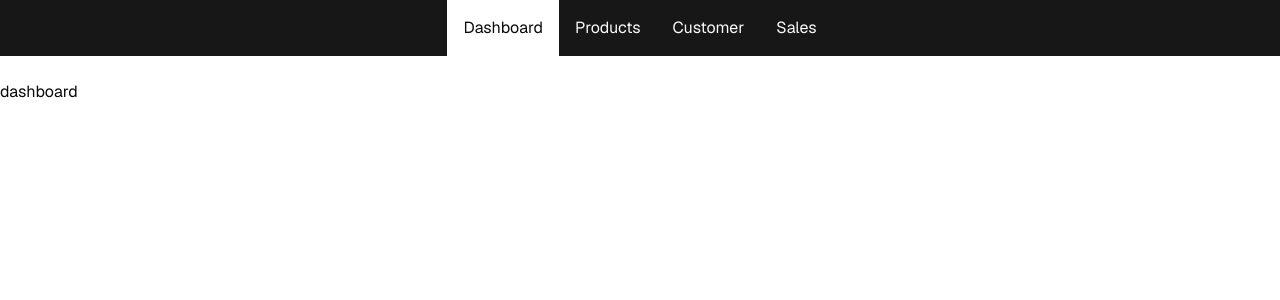
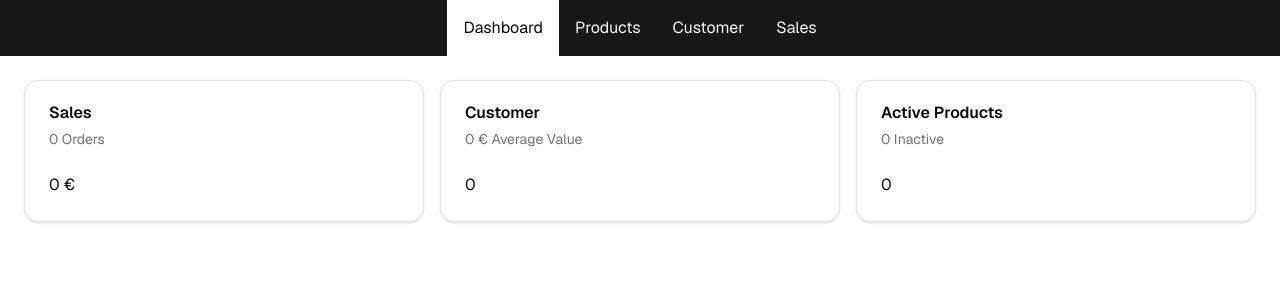
Before and after one commit to BRC-Thomas/next-js-ecommerce-mvp, a Next.js app: page /admin in a window 1280 px wide. Shown: the top 300 px of the page. Built offline with nearby package versions, Linux system fonts and the light colour scheme; no server answers; the database is empty.

Commit message:
✨ Dashboard admin - Metadata to english - Card component (sales, customer, products) - lib/formatter currency/number - update package prisma - add padding admin layout - loader dashboard admin - layout admin force cache reset

```diff
--- a/package.json
+++ b/package.json
@@ -9,7 +9,7 @@
     "lint": "eslint"
   },
   "dependencies": {
-    "@prisma/client": "^6.17.0",
+    "@prisma/client": "^6.17.1",
     "class-variance-authority": "^0.7.1",
     "clsx": "^2.1.1",
     "lucide-react": "^0.545.0",
--- a/src/app/admin/layout.tsx
+++ b/src/app/admin/layout.tsx
@@ -1,4 +1,6 @@
-import  { Nav, NavLink } from "@/components/Nav";
+import { Nav, NavLink } from "@/components/Nav";
+
+export const dynamique = "force-dynamic"
 
 export default function layout({
   children,
@@ -13,7 +15,7 @@ export default function layout({
         <NavLink href="/admin/users">Customer</NavLink>
         <NavLink href="/admin/orders">Sales</NavLink>
       </Nav>
-      <div className="container my-6">
+      <div className="container my-6 px-6">
         {children}
     </div>
     </>
--- /dev/null
+++ b/src/app/admin/loading.tsx
@@ -0,0 +1,9 @@
+import { Loader2Icon } from "lucide-react";
+
+export default function AdminLoading() {
+  return (
+    <div className="flex justify-center">
+      <Loader2Icon className="size-24 animate-spin" />
+    </div>
+  )
+}
--- a/src/app/admin/page.tsx
+++ b/src/app/admin/page.tsx
@@ -1,5 +1,83 @@
-export default function page() {
+import { Card, CardContent, CardDescription, CardHeader, CardTitle } from "@/components/ui/card";
+import prisma from "@/db/db";
+import { formatCurrency, formatNumber } from "@/lib/formatters";
+
+async function getSalesData() {
+  const data = await prisma.order.aggregate({
+    _sum: { pricePaidInCents: true },
+    _count: true
+  })
+
+  return {
+    amout: (data._sum.pricePaidInCents || 0) / 100,
+    numberOfSales: data._count
+  }
+}
+
+async function getUserData() {
+ const [userCount, orderData] = await Promise.all([
+    prisma.user.count(),
+    await prisma.order.aggregate({
+    _sum: {pricePaidInCents: true}
+    }),
+ ])
+
+  return {
+    userCount,
+    averageValuePerUser: userCount === 0 ? 0 : (orderData._sum.pricePaidInCents || 0 ) / userCount / 100
+  }
+}
+
+async function getProductData() {
+  const [activeCount, inactiveCount] = await Promise.all([
+    prisma.product.count({where: {isAvailableForPurchase: true}}),
+    prisma.product.count({where: {isAvailableForPurchase: false}})
+  ])
+
+  return {activeCount, inactiveCount}
+}
+
+export default async function AdminDashboard() {
+  const [salesData, userData, productData] = await Promise.all([
+    getSalesData(),
+    getUserData(),
+    getProductData()
+  ])
   return (
-    <div>dashboard</div>
+    <div className="grid grid-cols-1 md:grid-cols-2 lg:grid-cols-3 gap-4">
+      <DashboardCard
+        title="Sales"
+        subtitle={`${formatNumber(salesData.numberOfSales)} Orders`}
+        body={formatCurrency(salesData.amout)} />
+
+      <DashboardCard
+        title="Customer"
+        subtitle={`${formatCurrency(userData.averageValuePerUser)} Average Value`}
+        body={formatNumber(userData.userCount)} />
+
+      <DashboardCard
+        title="Active Products"
+        subtitle={`${formatNumber(productData.inactiveCount)} Inactive`}
+        body={formatNumber(productData.activeCount)} />
+    </div>
   )
 }
+
+type DashboardCardProps = {
+  title: string
+  subtitle: string
+  body: string
+
+}
+
+function DashboardCard({ title, subtitle, body }: DashboardCardProps) {
+  return  <Card>
+            <CardHeader>
+              <CardTitle>{title}</CardTitle>
+              <CardDescription>{subtitle}</CardDescription>
+            </CardHeader>
+            <CardContent>
+              <p>{body}</p>
+            </CardContent>
+        </Card>
+}
--- a/src/app/layout.tsx
+++ b/src/app/layout.tsx
@@ -13,12 +13,12 @@ const geistMono = Geist_Mono({
 });
 
 export const metadata: Metadata = {
-  title: "MyShop | Boutique en ligne Next.js",
-  description: "Découvrez MyShop, une boutique en ligne moderne créée avec Next.js. Achetez vos produits favoris facilement et rapidement.",
-  keywords: ["e-commerce", "Next.js", "boutique en ligne", "achats", "produits"],
+  title: "MyShop | Next.js Online Store",
+  description: "Discover MyShop, a modern online store built with Next.js. Shop your favorite products easily and quickly.",
+  keywords: ["e-commerce", "Next.js", "online store", "shopping", "products"],
   openGraph: {
-    title: "MyShop | Boutique en ligne Next.js",
-    description: "Explorez une boutique en ligne rapide et élégante développée avec Next.js.",
+    title: "MyShop | Next.js Online Store",
+    description: "Explore a fast and stylish online store developed with Next.js.",
     url: "https://myshop.example.com",
     siteName: "MyShop",
     images: [
@@ -26,10 +26,10 @@ export const metadata: Metadata = {
         url: "/logo.png",
         width: 1200,
         height: 630,
-        alt: "Aperçu de MyShop",
+        alt: "MyShop Preview",
       },
     ],
-    locale: "fr_FR",
+    locale: "en_US",
     type: "website",
   },
 };
--- /dev/null
+++ b/src/components/ui/card.tsx
@@ -0,0 +1,92 @@
+import * as React from "react"
+
+import { cn } from "@/lib/utils"
+
+function Card({ className, ...props }: React.ComponentProps<"div">) {
+  return (
+    <div
+      data-slot="card"
+      className={cn(
+        "bg-card text-card-foreground flex flex-col gap-6 rounded-xl border py-6 shadow-sm",
+        className
+      )}
+      {...props}
+    />
+  )
+}
+
+function CardHeader({ className, ...props }: React.ComponentProps<"div">) {
+  return (
+    <div
+      data-slot="card-header"
+      className={cn(
+        "@container/card-header grid auto-rows-min grid-rows-[auto_auto] items-start gap-2 px-6 has-data-[slot=card-action]:grid-cols-[1fr_auto] [.border-b]:pb-6",
+        className
+      )}
+      {...props}
+    />
+  )
+}
+
+function CardTitle({ className, ...props }: React.ComponentProps<"div">) {
+  return (
+    <div
+      data-slot="card-title"
+      className={cn("leading-none font-semibold", className)}
+      {...props}
+    />
+  )
+}
+
+function CardDescription({ className, ...props }: React.ComponentProps<"div">) {
+  return (
+    <div
+      data-slot="card-description"
+      className={cn("text-muted-foreground text-sm", className)}
+      {...props}
+    />
+  )
+}
+
+function CardAction({ className, ...props }: React.ComponentProps<"div">) {
+  return (
+    <div
+      data-slot="card-action"
+      className={cn(
+        "col-start-2 row-span-2 row-start-1 self-start justify-self-end",
+        className
+      )}
+      {...props}
+    />
+  )
+}
+
+function CardContent({ className, ...props }: React.ComponentProps<"div">) {
+  return (
+    <div
+      data-slot="card-content"
+      className={cn("px-6", className)}
+      {...props}
+    />
+  )
+}
+
+function CardFooter({ className, ...props }: React.ComponentProps<"div">) {
+  return (
+    <div
+      data-slot="card-footer"
+      className={cn("flex items-center px-6 [.border-t]:pt-6", className)}
+      {...props}
+    />
+  )
+}
+
+export {
+  Card,
+  CardHeader,
+  CardFooter,
+  CardTitle,
+  CardAction,
+  CardDescription,
+  CardContent,
+}
--- /dev/null
+++ b/src/db/db.ts
@@ -0,0 +1,19 @@
+import { PrismaClient } from '../generated/prisma'
+
+const prisma = new PrismaClient()
+async function main() {
+  // ... you will write your Prisma Client queries here
+}
+
+main()
+  .then(async () => {
+    await prisma.$disconnect()
+  })
+  .catch(async (e) => {
+    console.error(e)
+    await prisma.$disconnect()
+    process.exit(1)
+  })
+
+
+export default prisma;
--- /dev/null
+++ b/src/lib/formatters.ts
@@ -0,0 +1,15 @@
+const CURRENCY_FORMATTER = new Intl.NumberFormat("fr-FR", {
+  currency: "EUR",
+  style: "currency",
+  minimumFractionDigits: 0,
+})
+
+export function formatCurrency(amount: number) {
+  return CURRENCY_FORMATTER.format(amount)
+}
+
+const NUMBER_FORMATTER = new Intl.NumberFormat("fr-FR")
+
+export function formatNumber(number: number) {
+  return NUMBER_FORMATTER.format(number)
+}
```
Also changed, not shown: 1 other file (tests, documents, lock files or other folders).
